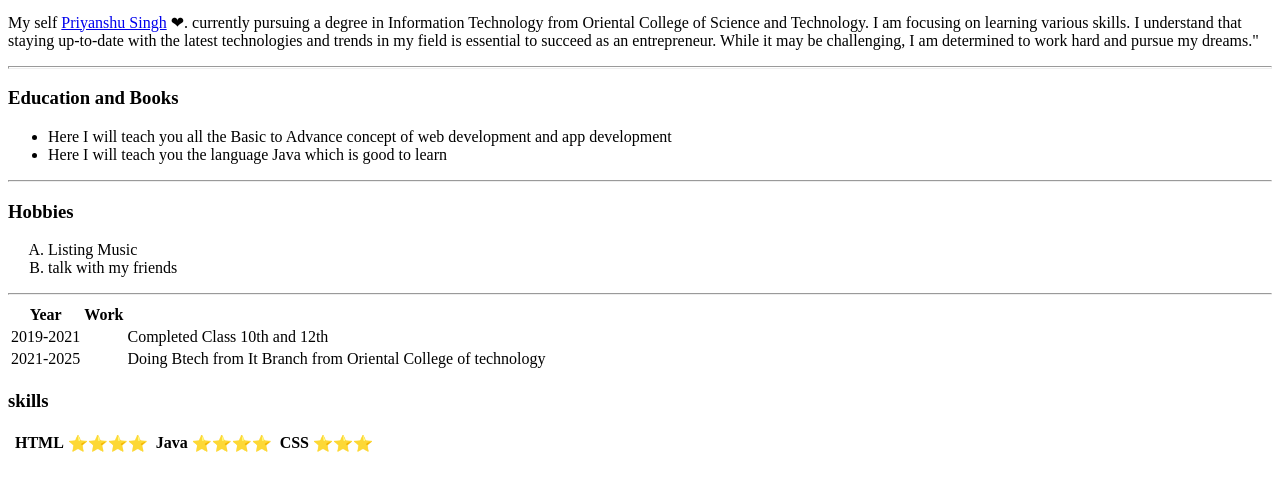
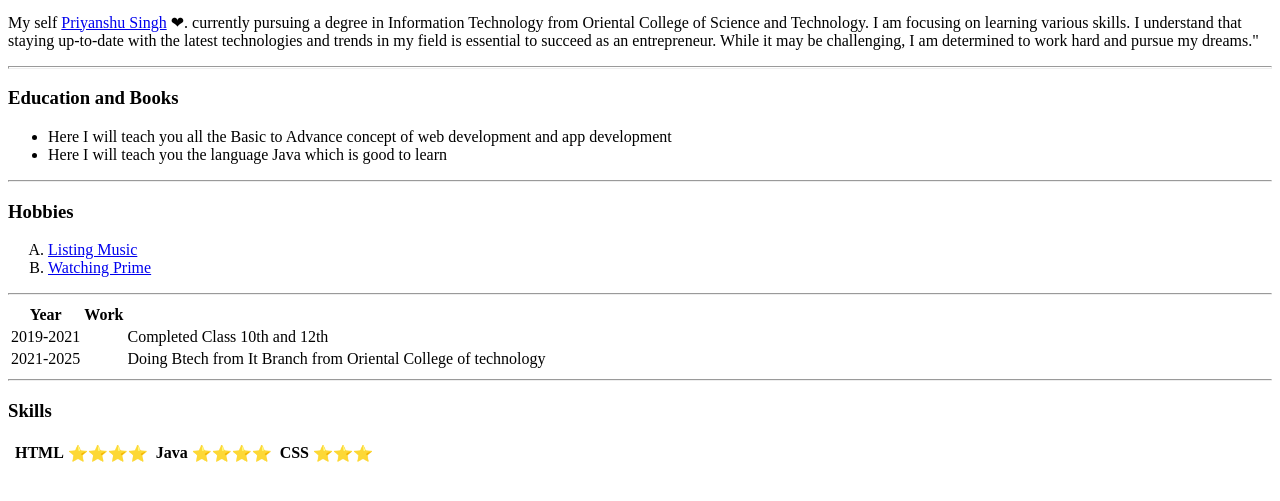
Before and after one commit to Priyanshu-5ingh/cv, a plain HTML site: page index.html in a window 1280 px wide. Shown: the part 245-746 px from the top of the page. Drawn offline with Linux system fonts and the light colour scheme.

Commit message:
Update index.html

```diff
--- a/index.html
+++ b/index.html
@@ -47,10 +47,9 @@
     <hr />
     <h3>Hobbies</h3>
     <ol type="A">
-      <li>Listing Music</li>
-      <li>talk with my friends</li>
+      <li ><a href="https://open.spotify.com/playlist/3Zdx1ivrYAdATcayP5oTnH?si=89398d59988d4eb6">Listing Music</a></li>
+      <li><a href="https://www.primevideo.com/?ref_=dvm_pds_amz_in_as_s_gm_159_mkw_sRumWk2Nj-dc&mrntrk=pcrid_610141119732_slid__pgrid_84577172328_pgeo_1007796_x__adext__ptid_kwd-303629226711">Watching Prime</a> </li>
     </ol>
-
     <hr />
     <table>
       <th>Year</th>
@@ -67,8 +66,8 @@
         <td>Doing Btech from It Branch from Oriental College of technology</td>
       </tr>
     </table>
-
-    <h3>skills</h3>
+<hr />
+    <h3>Skills</h3>
 
    <table><td>
     <th>HTML</th>
```
